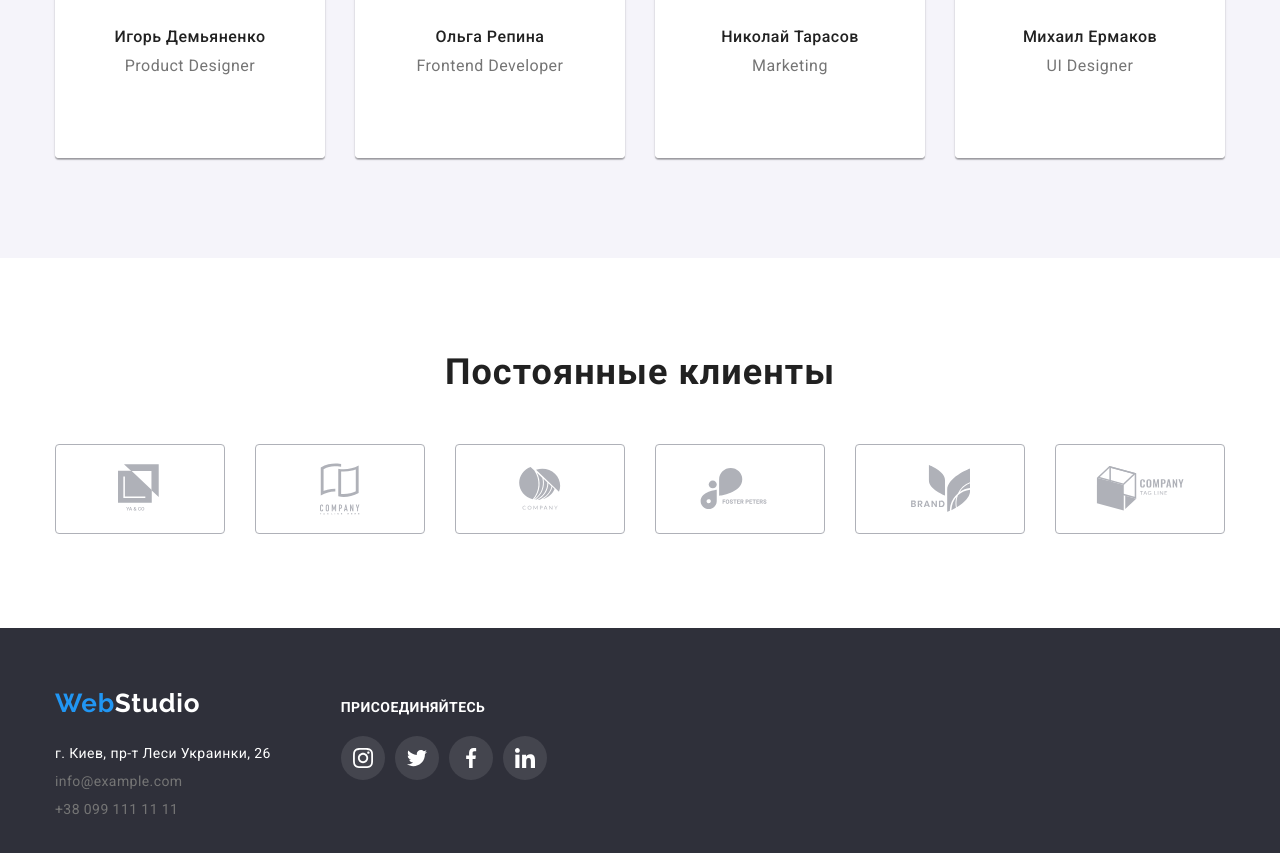
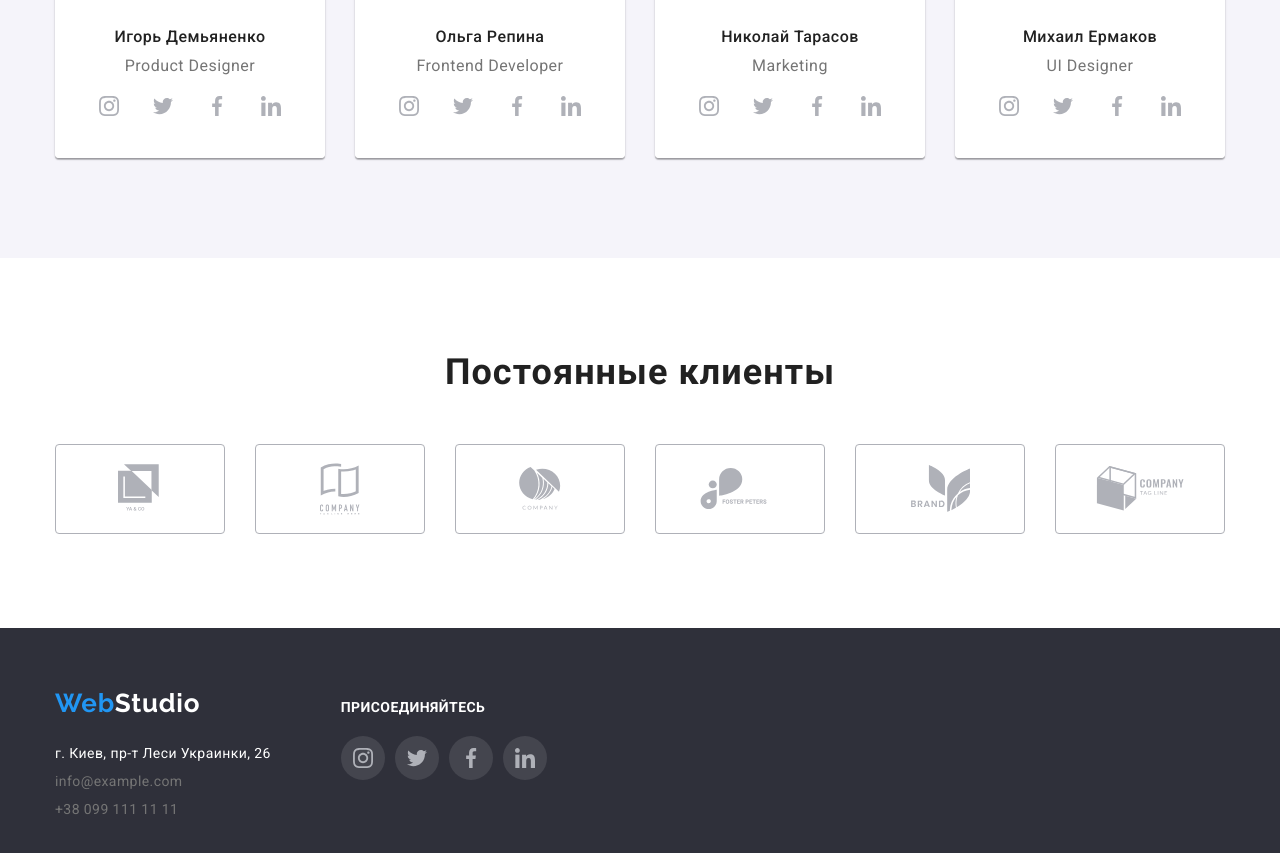
Before and after one commit to vovchik851/goit-markup-hw-04, a plain HTML site: page index.html in a window 1280 px wide. Shown: the part 2037-2890 px from the top of the page. Drawn offline with nearby package versions, Linux system fonts and the light colour scheme.

Commit message:
Update styles.css

```diff
--- a/css/styles.css
+++ b/css/styles.css
@@ -504,7 +504,7 @@ img {
   height: 44px;
   border-radius: 50%;
   background: rgba(255, 255, 255, 0.1);
-  fill: var(--color-fonts-dark-background);
+  fill: #afb1b8;
 }
 
 .social-list-link:hover,
```
